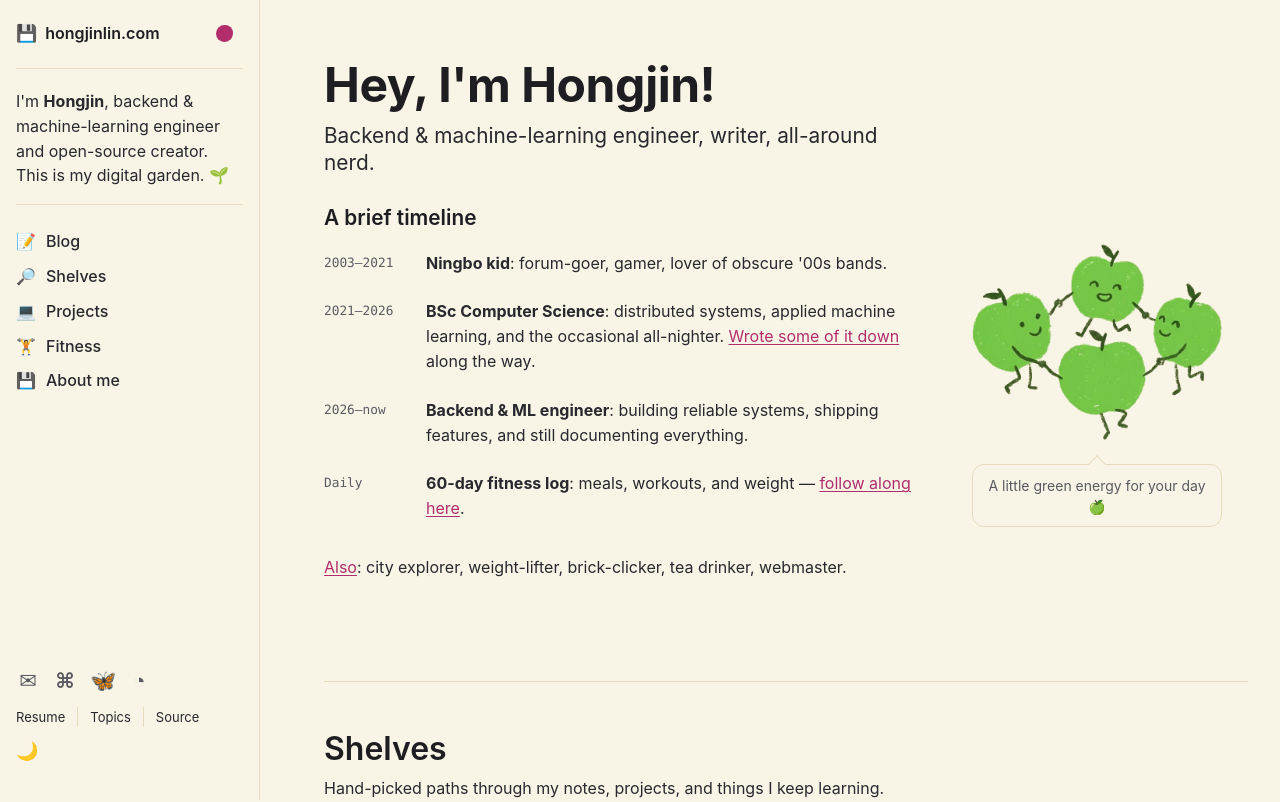
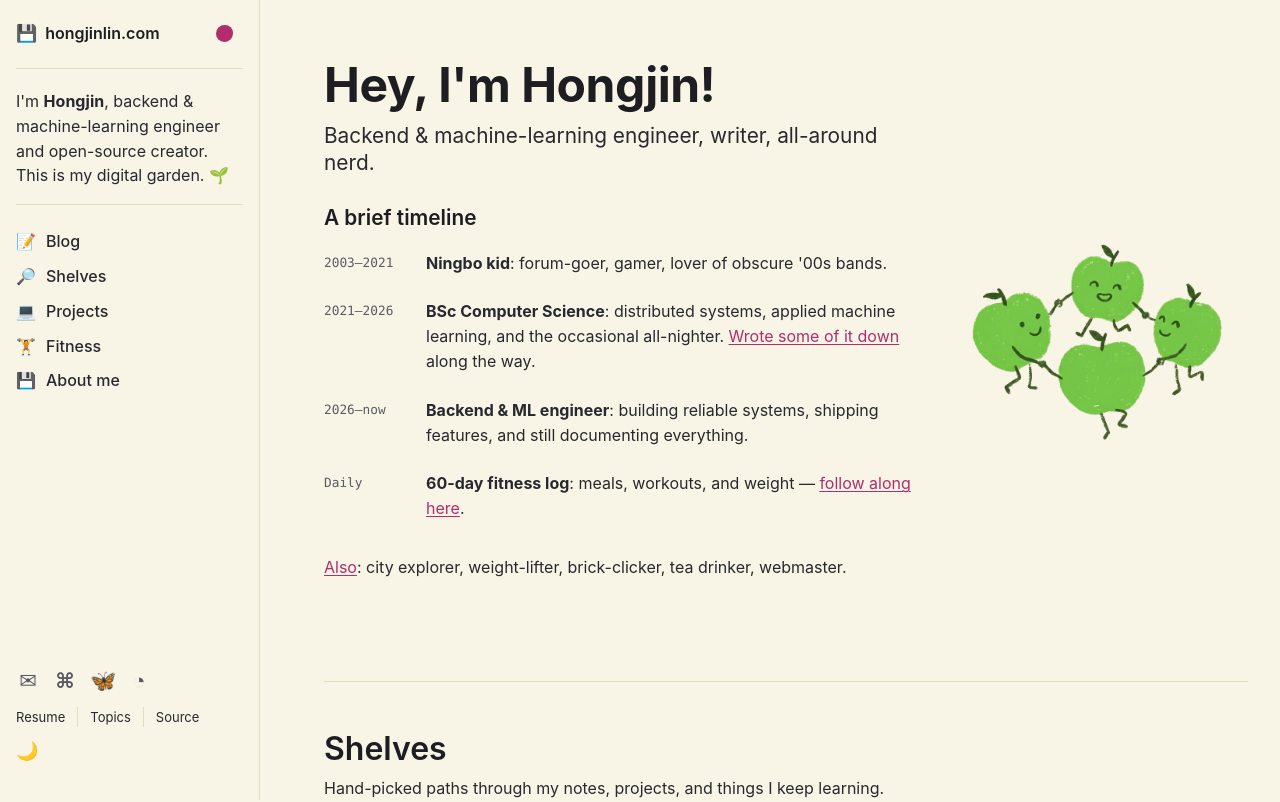
Before and after one commit to Hongjin-Lin/portfolio-site, a React (Vite) app: page / in a window 1280 px wide. Shown: the top 802 px of the page. Built offline with nearby package versions, Linux system fonts and the light colour scheme; a web font is replaced by a local one.

Commit message:
Remove apple caption

```diff
--- a/src/App.jsx
+++ b/src/App.jsx
@@ -154,7 +154,6 @@ export function App() {
           </div>
           <aside className="tn-hero-art" aria-label="Four dancing green apples">
             <img className="apple-ensemble" src="/assets/apples/apple-ensemble.png" alt="Four green apples holding hands and dancing together" />
-            <p className="tn-apple-caption">A little green energy for your day 🍏</p>
           </aside>
           </div>
         </section>
--- a/src/styles.css
+++ b/src/styles.css
@@ -82,9 +82,6 @@ html[data-tn-dark="1"] .tn-nav a:hover { background: rgba(255, 255, 255, .06); }
 .tn-shelves p { margin: 0; }
 .tn-hero-art { width: 250px; margin: 64px auto 0; display: flex; flex-direction: column; align-items: center; }
 .tn-hero-art .apple-ensemble { display: block; width: 250px; height: 204px; object-fit: contain; }
-.tn-apple-caption { position: relative; width: 250px; margin: 20px 0 0; padding: 9.6px 14.4px; text-align: center; border: 1px solid var(--tn-border); border-radius: 12px; background: var(--tn-bg); font-size: 14px; line-height: 1.5; color: var(--tn-muted); }
-.tn-apple-caption::before { content: ""; position: absolute; top: -7px; left: 50%; width: 12px; height: 12px; transform: translateX(-50%) rotate(45deg); background: var(--tn-bg); border-left: 1px solid var(--tn-border); border-top: 1px solid var(--tn-border); }
-
 @container tn-hero (min-width: 860px) {
   .tn-hero-inner { flex-direction: row; align-items: flex-start; gap: 48px; }
   .tn-col { flex: 0 0 600px; width: 600px; max-width: 600px; }
```
